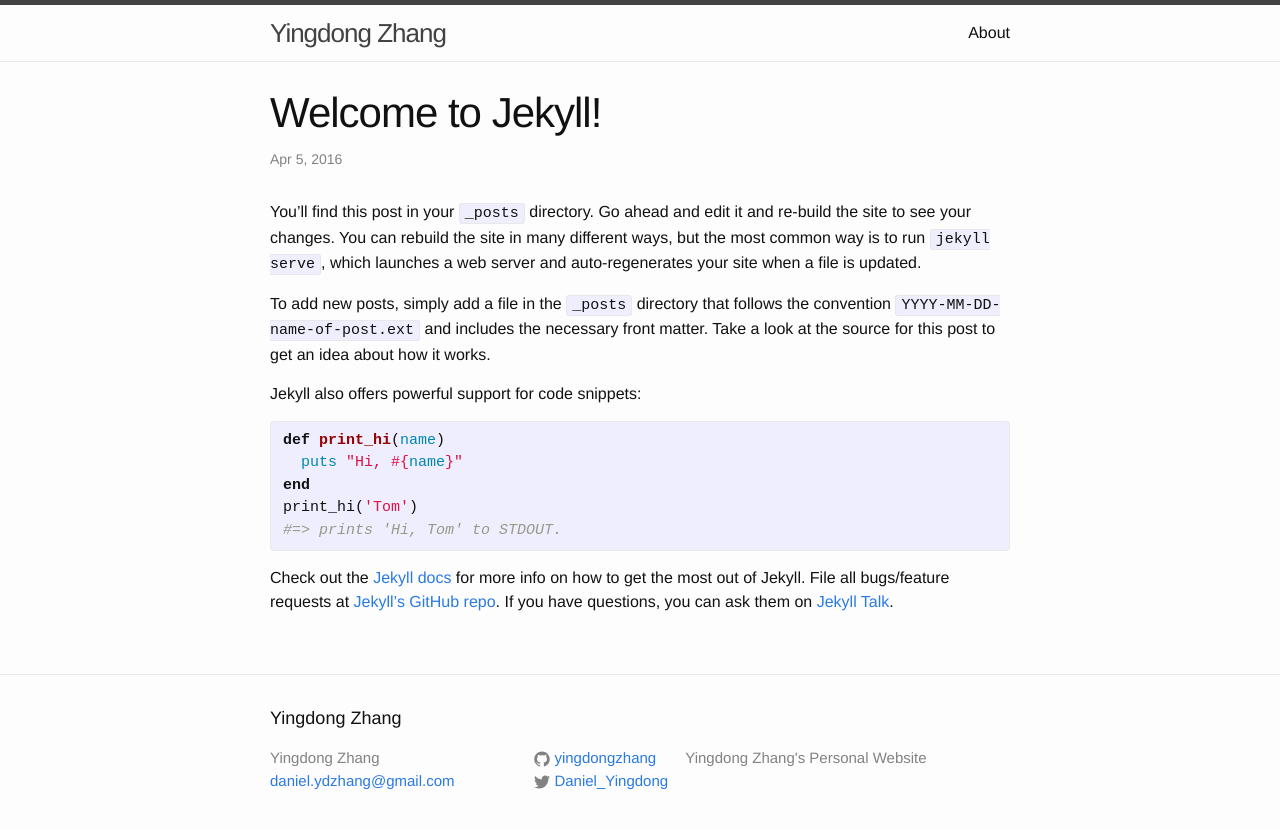
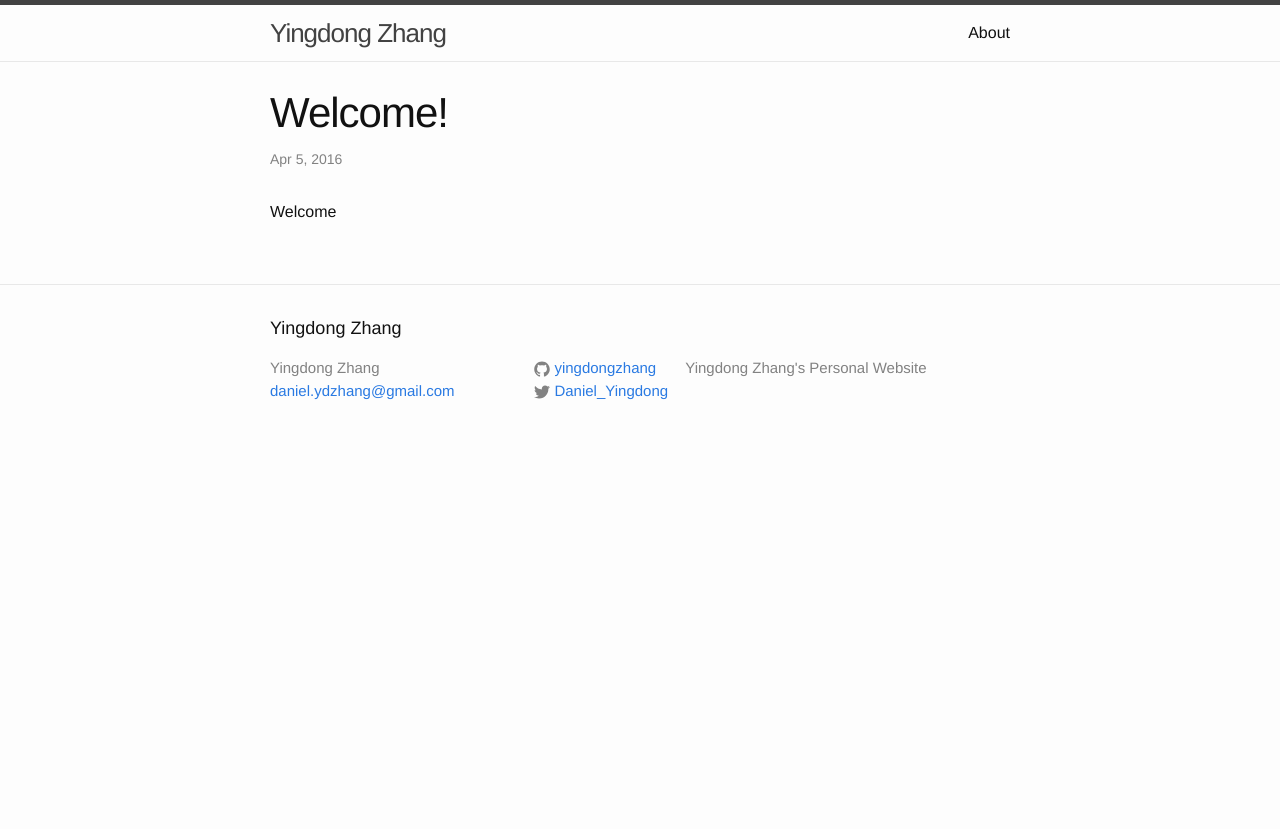
Before and after one commit to yingdongzhang/yingdongzhang.github.io, a Jekyll site: the page built from _posts/2016-04-05-welcome-to-jekyll.markdown, in a window 1280 px wide. Shown: the top 829 px of the page. Built offline with Jekyll 4.4.1, drawn with Linux system fonts in a browser that asks for light colours.

Commit message:
chore: remove sample page

```diff
--- a/_posts/2016-04-05-welcome-to-jekyll.markdown
+++ b/_posts/2016-04-05-welcome-to-jekyll.markdown
@@ -1,25 +1,7 @@
 ---
 layout: post
-title:  "Welcome to Jekyll!"
+title:  "Welcome!"
 date:   2016-04-05 23:15:30 +1000
-categories: jekyll update
+categories: post
 ---
-You’ll find this post in your `_posts` directory. Go ahead and edit it and re-build the site to see your changes. You can rebuild the site in many different ways, but the most common way is to run `jekyll serve`, which launches a web server and auto-regenerates your site when a file is updated.
-
-To add new posts, simply add a file in the `_posts` directory that follows the convention `YYYY-MM-DD-name-of-post.ext` and includes the necessary front matter. Take a look at the source for this post to get an idea about how it works.
-
-Jekyll also offers powerful support for code snippets:
-
-{% highlight ruby %}
-def print_hi(name)
-  puts "Hi, #{name}"
-end
-print_hi('Tom')
-#=> prints 'Hi, Tom' to STDOUT.
-{% endhighlight %}
-
-Check out the [Jekyll docs][jekyll-docs] for more info on how to get the most out of Jekyll. File all bugs/feature requests at [Jekyll’s GitHub repo][jekyll-gh]. If you have questions, you can ask them on [Jekyll Talk][jekyll-talk].
-
-[jekyll-docs]: http://jekyllrb.com/docs/home
-[jekyll-gh]:   https://github.com/jekyll/jekyll
-[jekyll-talk]: https://talk.jekyllrb.com/
+Welcome
```
